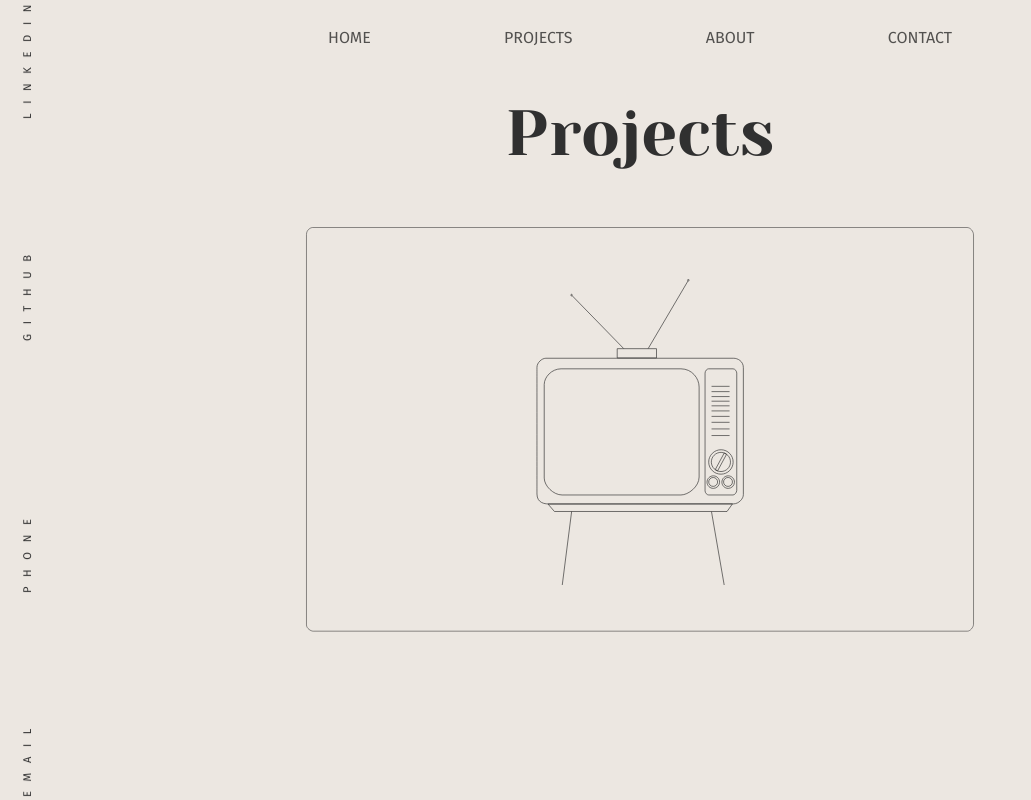
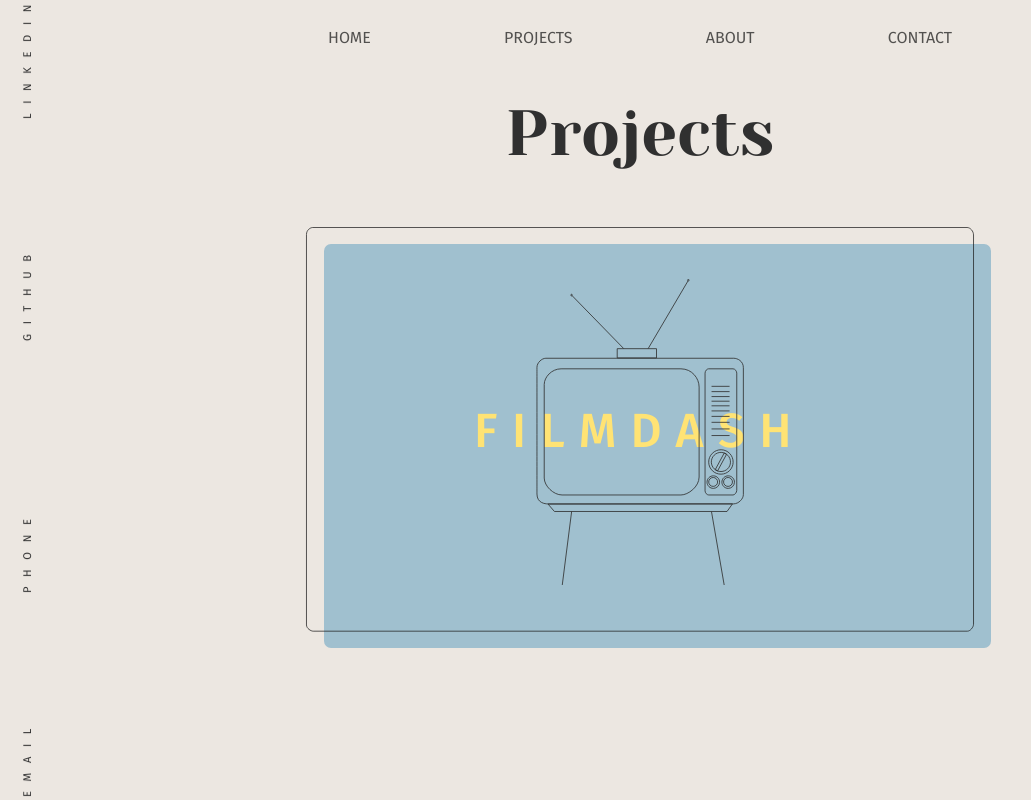
Before and after one commit to DavidCazalCollados/portfolio_2025, a React (Create React App) app: page /projects in a window 1280 px wide. Shown: the whole page, without its empty margins (0-1031 px from the left). Built offline with nearby package versions, Linux system fonts and the light colour scheme; a web font is replaced by a local one.

Commit message:
blue background for filmdash project setted

```diff
--- /dev/null
+++ b/src/assets/background_filmdash_button.css
@@ -0,0 +1,32 @@
+.background-filmdash-button {
+  position: relative;
+  display: flex;
+  justify-content: center;
+  align-items: center;
+  border-radius: 6px;
+  width: 75%;
+  outline: 0;
+  cursor: pointer;
+  user-select: none;
+  -webkit-user-select: none;
+  touch-action: manipulation;
+}
+
+.background-filmdash-button:after {
+  content: "";
+  width: 99.3%;
+  background-color:#a0c0cf;
+  z-index: -1;
+  position: absolute;
+  height: 98.8%;
+  top: 4%;
+  left: 3%;
+  transition: 0.2s;
+  border-radius: 7px;
+}
+
+.background-filmdash-button:hover:after {
+  top: 0px;
+  left: 0.4%;
+  border-radius: 1.5%;
+}
--- a/src/assets/projects.css
+++ b/src/assets/projects.css
@@ -1,16 +1,13 @@
 .project-disposition {
-      /* background-color: chocolate; */
     display: flex;
     flex-direction: column;
     align-items: center;
-    /* gap: 10vh; */
 }
 
 /* Title projects */
 
 .project-entete {
   text-align: center;
-  /* background-color: aqua; */
   width: 100%;
   padding-top: 2%;
   color: var(--font-color);
@@ -33,21 +30,6 @@
   display: flex;
   justify-content: center;
   align-items: center;
-  /* background-color: #ffe374; */
-}
-
-.filmdash-container {
-  /* width: 100%; */
-  /* background-color: red; */
-}
-
-.filmdash-project {
-  position: relative;
-  display: flex;
-  justify-content: center;
-  align-items: center;
-  width: 75%;
-  /* height: 55vh; */
 }
 
 
@@ -60,18 +42,24 @@
 } */
 
 
-.filmdash-project h3 {
+.filmdash-project h4 {
   /* background-color: blue; */
-  text-align: center;
+  display: flex;
+  z-index: 0;
+  align-items: center;
+  /* height: 30%; */
+  position: absolute;
+  /* text-align: center; */
   padding: 0;
   margin: 0;
-  font-size: 2.5em;
+  font-size: 3em;
   color: #ffe374;
-  /* text-transform: uppercase; */
-  font-family: 'Yeseva One', sans-serif;
+  text-transform: uppercase;
+  letter-spacing: 0.3em;
+  /* font-family: 'Yeseva One', sans-serif; */
 }
 
-.filmdash-project a {
+/* .filmdash-project a {
   text-decoration: none;
   width: 100%;
   height: 100%;
@@ -84,7 +72,7 @@
   margin: 0;
   padding: 0;
   transition: all 0.3s ease ;
-}
+} */
 
 .filmdash-project a:hover {
   opacity: 1;
--- a/src/components/BorderProjects.js
+++ b/src/components/BorderProjects.js
@@ -9,7 +9,7 @@ export default function BorderProjects() {
         <motion.path
           d="M1337 1.00006H17.5C13 1.00006 4.99998 6.00003 4.99998 15.0001V802.5C4.99998 809.5 14 815 18.5 815H1337.5C1343.5 815 1350 807 1350 801V16.0001C1350 8.5 1343.5 1.00006 1337 1.00006Z"
           stroke="#1E1E1E"
-          strokeWidth="1"
+          strokeWidth="1.5"
           initial={{ pathLength: 0 }}
           animate={{ pathLength: 1 }}
           transition={{
--- a/src/components/DessinTv.js
+++ b/src/components/DessinTv.js
@@ -6,7 +6,7 @@ export default function DessinTv() {
 
   const commonProps = {
     stroke: "var(--font-color)",
-    strokeWidth: 2,
+    strokeWidth: 2.5,
   };
 
   const tvPaths = [
--- a/src/pages/Projects.js
+++ b/src/pages/Projects.js
@@ -8,6 +8,7 @@ import BorderProjects from "../components/BorderProjects";
 
 import "../assets/projects.css"
 import "../assets/general_disposition.css"
+import "../assets/background_filmdash_button.css"
 
 function Projects() {
   const projectHover = [
@@ -40,10 +41,13 @@ function Projects() {
       <div
         className='project-container'
         >
-          <div className='filmdash-project'>
-            <BorderProjects />
-            <DessinTv />
-          </div>
+          {/* <div className='filmdash-project'> */}
+            <Link to="/projects/filmdash" className='filmdash-project background-filmdash-button'>
+              <h4>Filmdash</h4>
+              <BorderProjects />
+              <DessinTv />
+            </Link>
+          {/* </div> */}
       </div>
     </div>
   )
```
